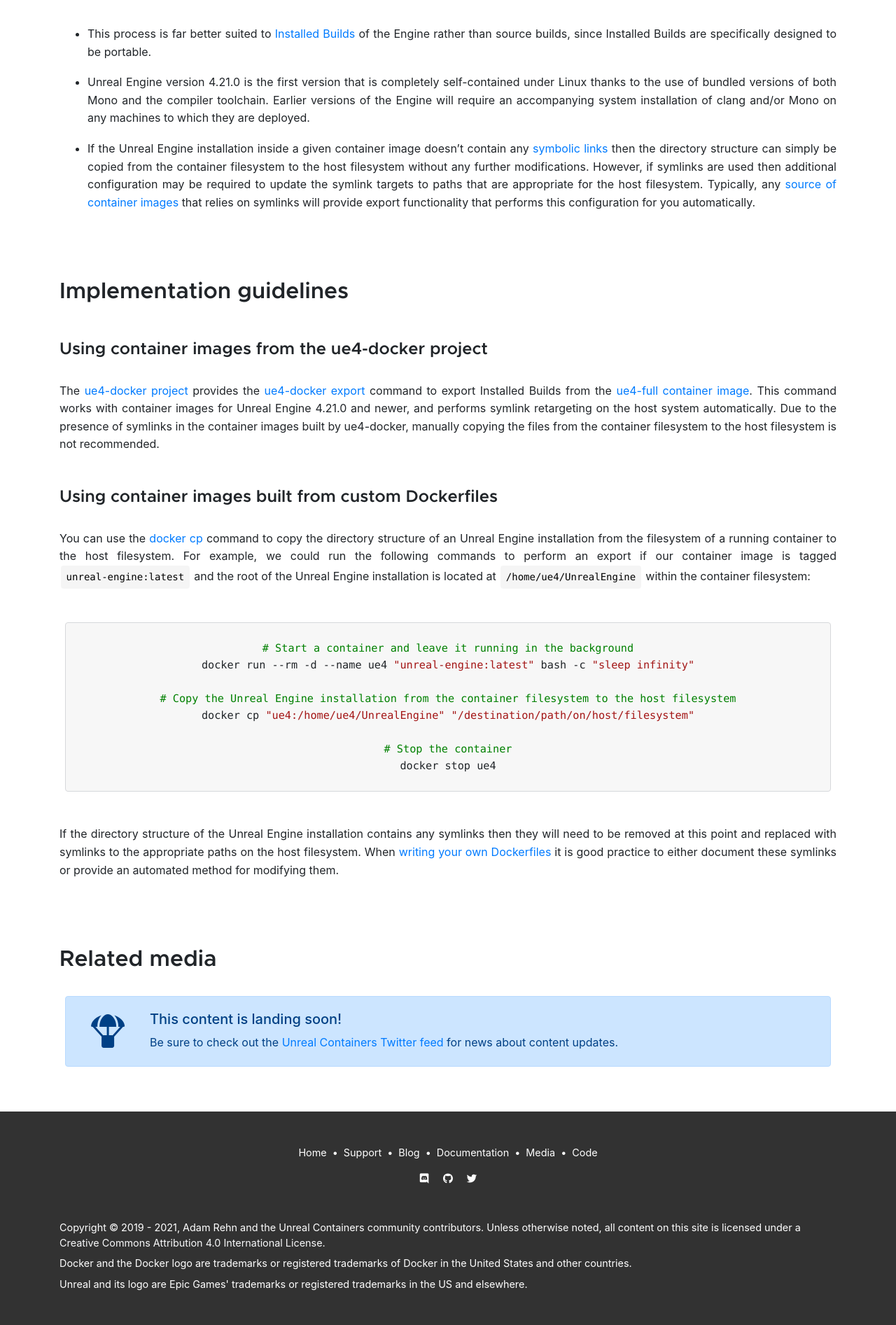
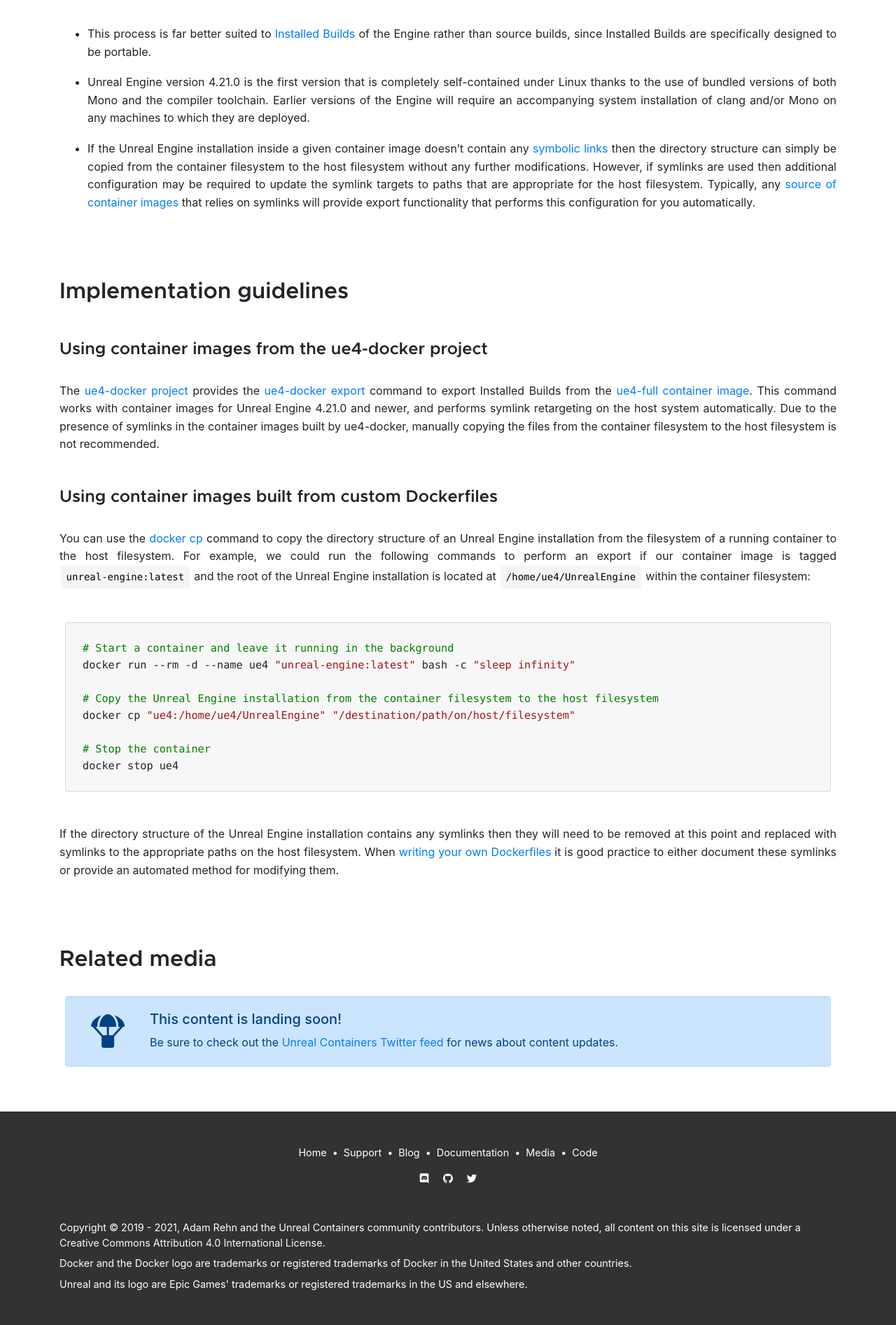
Before and after one commit to UnrealContainers/unrealcontainers.github.io, a Jekyll site: the page built from collections/_docs/use-cases/linux-installed-builds.md, in a window 1280 px wide. Shown: the part 1349-3242 px from the top of the page at 70% size. Built offline with Jekyll 4.4.1, drawn with Linux system fonts in a browser that asks for light colours.

Commit message:
Ensure code blocks are still left-aligned when nested in figures

```diff
--- a/assets/css/content.css
+++ b/assets/css/content.css
@@ -151,7 +151,7 @@
 	white-space: normal;
 }
 
-article pre
+article pre, article figure pre
 {
 	background-color: rgba(0, 0, 0, 0.03);
 	border: 1px solid rgb(214, 216, 219);
@@ -160,6 +160,7 @@
 	line-height: 1.5rem;
 	white-space: pre-wrap;
 	word-wrap: break-word;
+	text-align: left;
 }
 
 article pre, article pre code {
```
